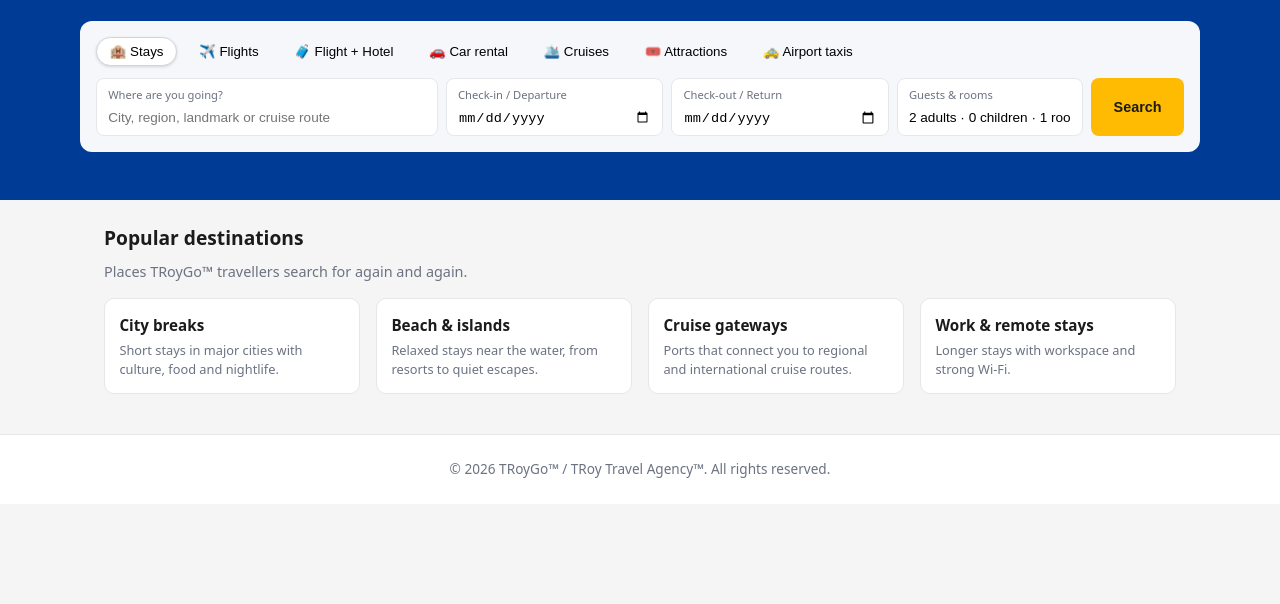
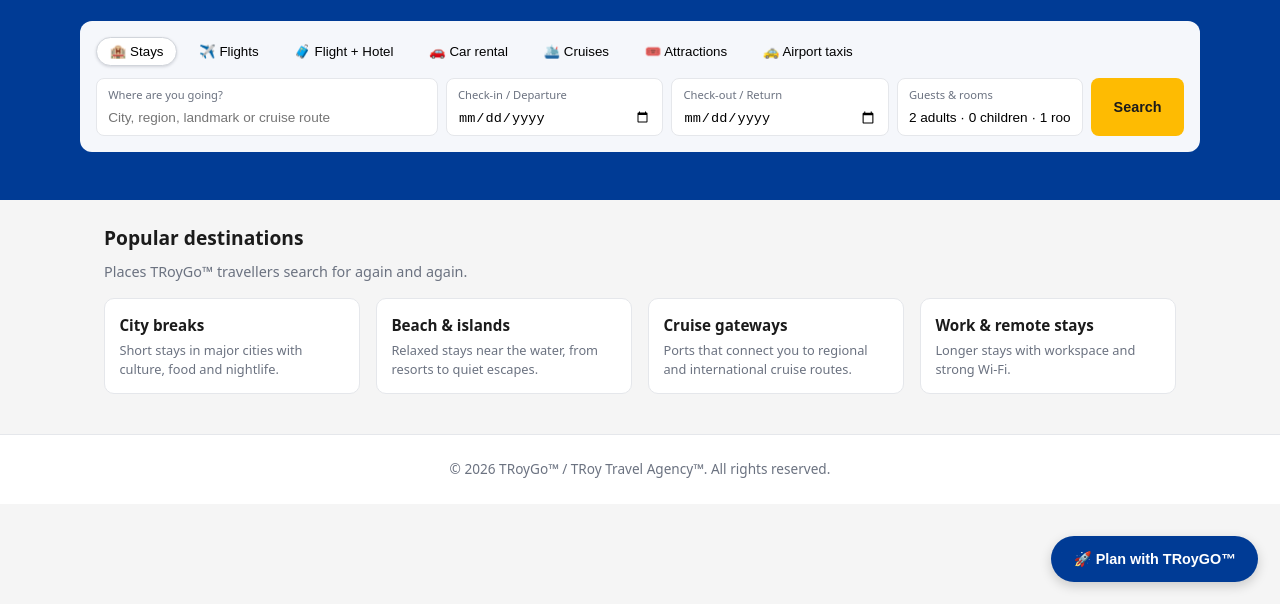
Before and after one commit to egov-prog/TRoy-Group, a plain HTML site: page troygo-website.html in a window 1280 px wide. Shown: the part 196-800 px from the top of the page. Drawn offline with Linux system fonts and the light colour scheme.

Commit message:
Update troygo-website.html

```diff
--- a/troygo-website.html
+++ b/troygo-website.html
@@ -382,6 +382,28 @@
       font-size: 0.75rem;
       color: var(--muted);
     }
+
+    /* Floating "Plan with TRoyGO™" button (bottom-right) */
+    .troygo-ai-fab {
+      position: fixed;
+      bottom: 22px;
+      right: 22px;
+      background: var(--primary);
+      color: #fff;
+      border: none;
+      padding: 0.9rem 1.4rem;
+      border-radius: 999px;
+      font-size: 0.9rem;
+      font-weight: 600;
+      cursor: pointer;
+      box-shadow: 0 4px 12px rgba(0,0,0,0.18);
+      z-index: 9999;
+      transition: all 0.25s ease;
+    }
+    .troygo-ai-fab:hover {
+      background: var(--primary-light);
+      transform: translateY(-2px);
+    }
   </style>
 </head>
 <body>
@@ -513,6 +535,11 @@
 <footer>
   © <span id="year"></span> TRoyGo™ / TRoy Travel Agency™. All rights reserved.
 </footer>
+
+<!-- Floating "Plan with TRoyGO™" button -->
+<button id="troygo-ai-fab" class="troygo-ai-fab">
+  🚀 Plan with TRoyGO™
+</button>
 
 <script>
   // Year
@@ -814,6 +841,15 @@
       itineraryEl.appendChild(dayEl);
     });
   }
+
+  // Floating "Plan with TRoyGO™" button → open planner instantly
+  const fab = document.getElementById("troygo-ai-fab");
+  fab.addEventListener("click", () => {
+    planner.style.display = "block";
+    if (!chatLog.hasChildNodes()) {
+      addSystemMessage("Tell me your destination, dates and travel style — I’ll design the trip.");
+    }
+  });
 </script>
 
 </body>
```
